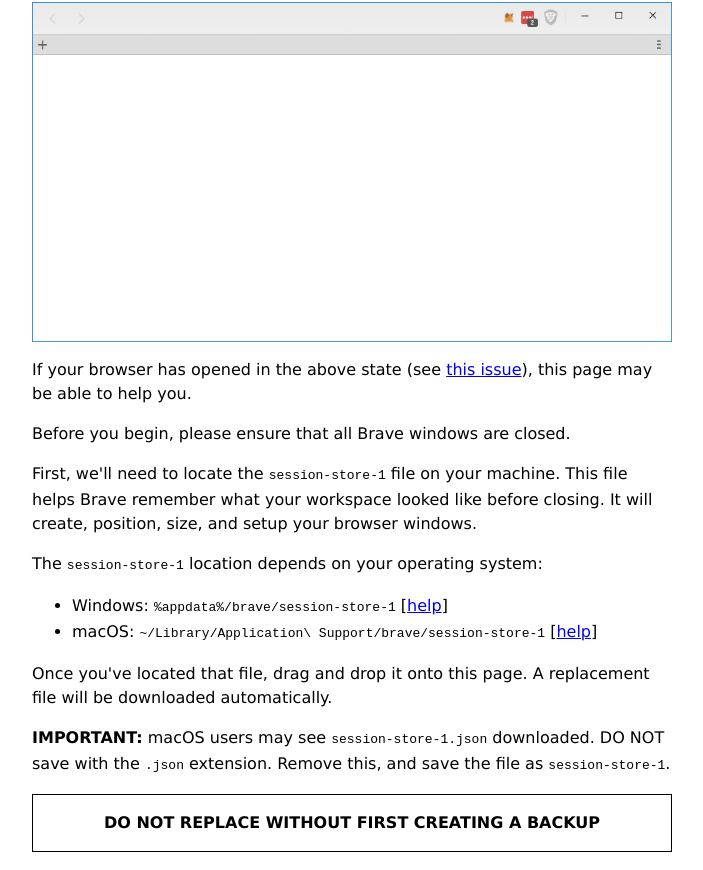
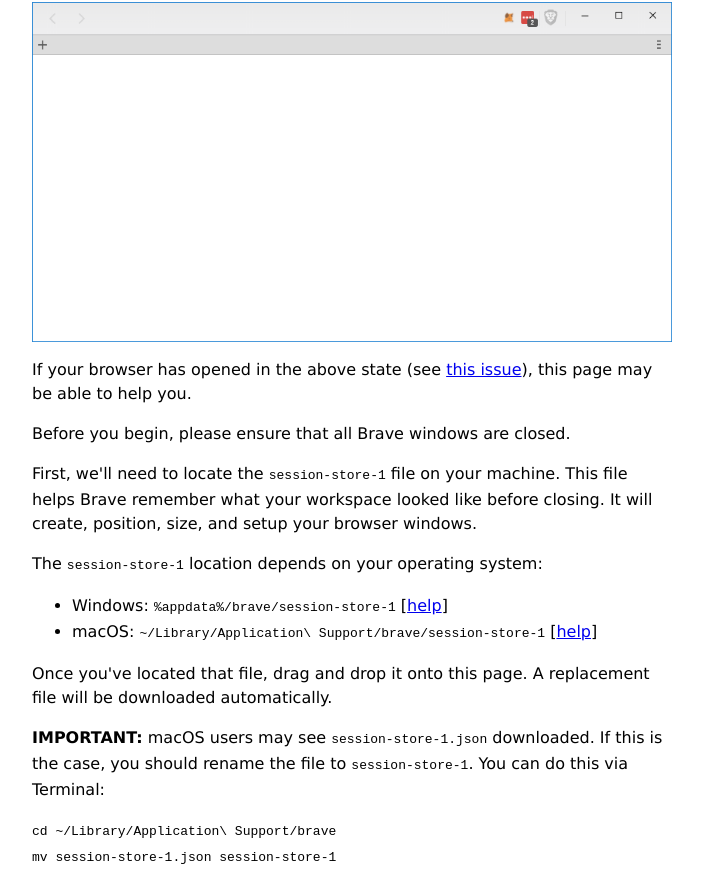
Before and after one commit to jonathansampson/brave-tools, a plain HTML site: page session-store-rescore.html in a window 1280 px wide. Shown: the part 79-949 px from the top of the page, without its empty margins (288-991 px from the left). Drawn offline with Linux system fonts and the light colour scheme.

Commit message:
Note about renaming

```diff
--- a/session-store-rescore.html
+++ b/session-store-rescore.html
@@ -40,7 +40,11 @@
             <li>macOS: <code>~/Library/Application\ Support/brave/session-store-1</code> [<a href="#help-macos">help</a>]</li>
         </ul>
         <p>Once you've located that file, drag and drop it onto this page. A replacement file will be downloaded automatically.</p>
-        <p><strong>IMPORTANT:</strong> macOS users may see <code>session-store-1.json</code> downloaded. DO NOT save with the <code>.json</code> extension. Remove this, and save the file as <code>session-store-1</code>.</p>
+        <p><strong>IMPORTANT:</strong> macOS users may see <code>session-store-1.json</code> downloaded. If this is the case, you should rename the file to <code>session-store-1</code>. You can do this via Terminal:</p>
+        <p>
+            <code>cd ~/Library/Application\ Support/brave<br>
+            mv session-store-1.json session-store-1</code>
+        </p>
         <p class="warning">DO NOT REPLACE WITHOUT FIRST CREATING A BACKUP</p>
         <p>Once you've secured your backup, you can place this new file in the location of the original. Next, start Brave!</p>
         <h2>Additional Help</h2>
```
